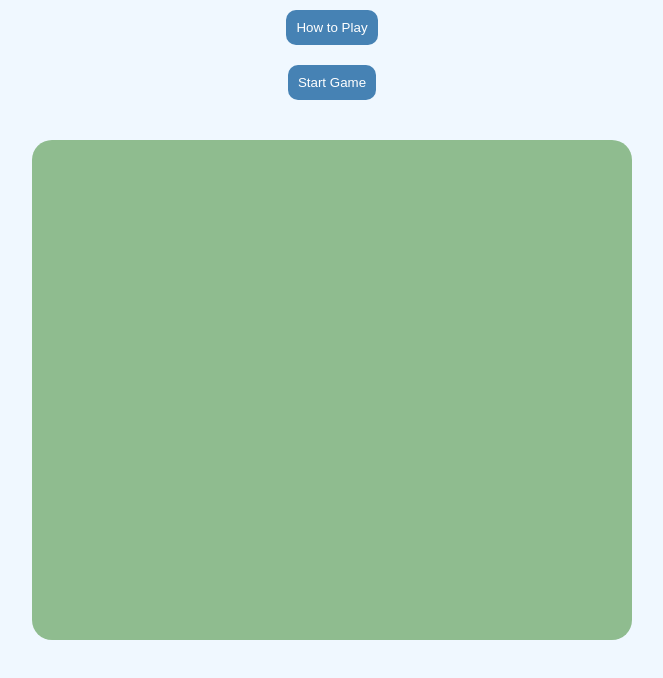
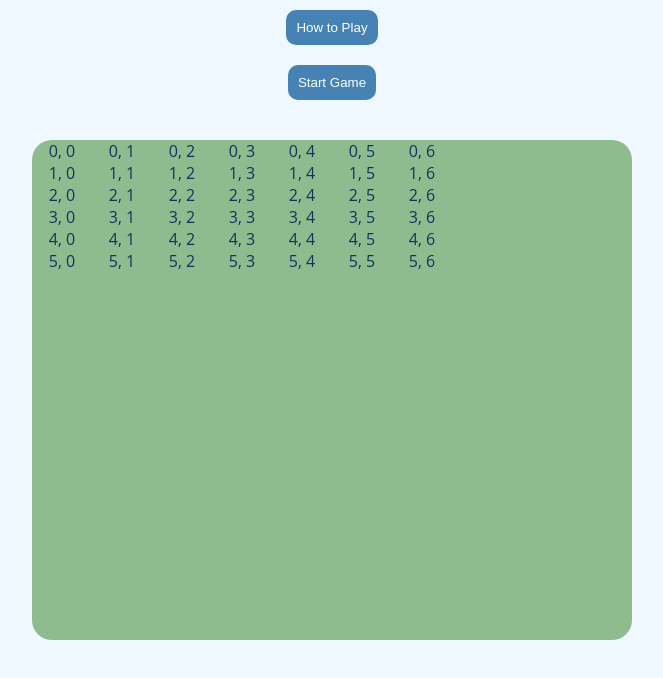
Before and after one commit to taylor-yamashita/connect-four, a plain HTML site: page index.html in a window 1280 px wide. Shown: the part 86-764 px from the top of the page, without its empty margins (308-971 px from the left). Drawn offline with Linux system fonts and the light colour scheme.

Commit message:
Initialize board upon load, set up basic board coordinates

```diff
--- a/app.js
+++ b/app.js
@@ -1,11 +1,10 @@
 function initializeBoard() {
     for (let i = 0; i < 6; i++) {
-        document.getElementById("game-board").innerHTML += `<div id="row-${i}" style="display:inline-block">${i}</div>`;
+        document.getElementById("game-board").innerHTML += `<div class="row" id="row-${i}"></div>`;
     }
     for (let i = 0; i < 6; i++) {
         for (let j = 0; j < 7; j++) {
-            // print(i + ", " + j);
-            document.getElementById(`row-${i}`).innerHTML += `<div>${j}</div>`;
+            document.getElementById(`row-${i}`).innerHTML += `<div class="col">${i}, ${j}</div>`;
         }
     }
 }
--- a/index.html
+++ b/index.html
@@ -16,6 +16,9 @@
             <button id="instructions">How to Play</button>
             <button id="start-game">Start Game</button>
             <div id="game-board">
+                <script>
+                    initializeBoard();
+                </script>
             </div>
         </div>
 
--- a/style.css
+++ b/style.css
@@ -35,4 +35,20 @@ button:hover {
     height: 500px;
     background-color: darkseagreen;
     border-radius: 20px;
+    display: flex;
+    flex-direction: column;
 }
+
+.row {
+    display: inline-block;
+    /* width: 10%;
+    justify-content: space-around;
+    display: flex;
+    flex-direction: column; */
+}
+
+.col {
+    width: 10%;
+    display: inline-block;
+    text-align: center;
+}
```
